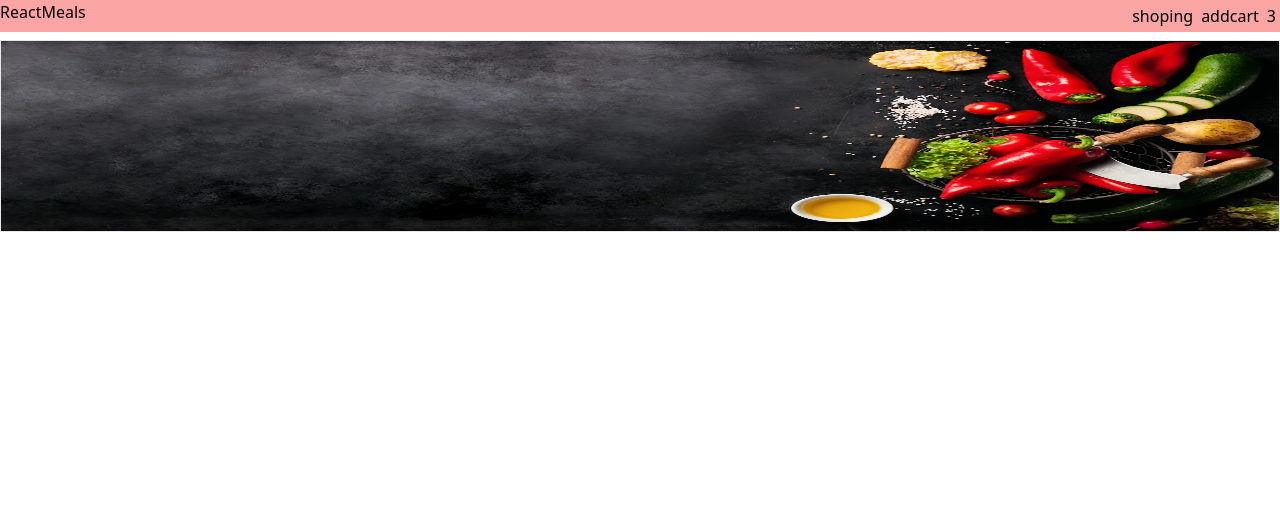
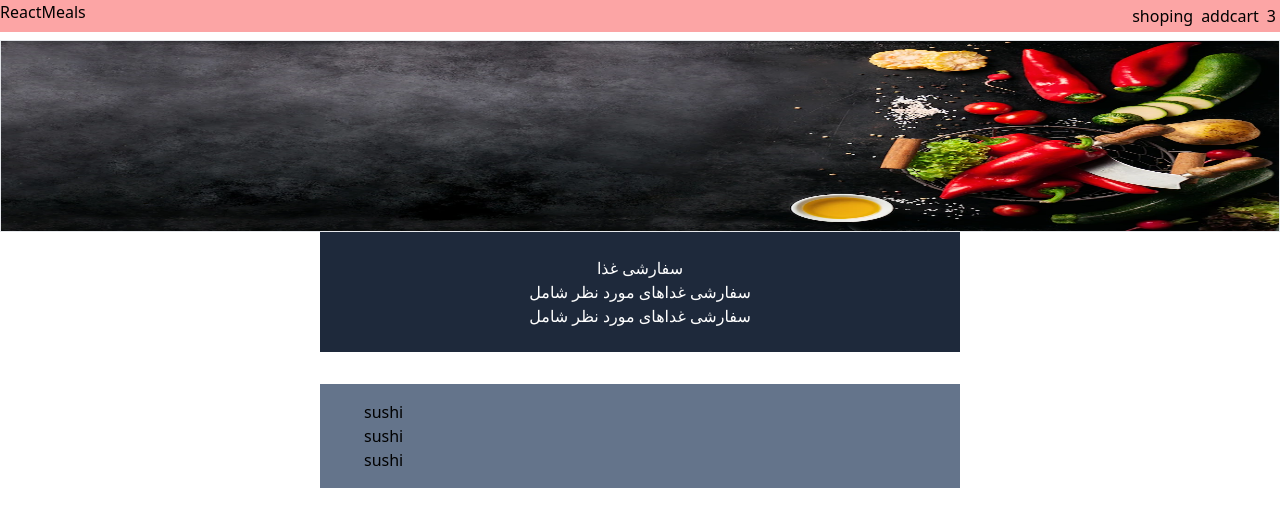
Before and after one commit to mohammadjalizi/Order-food, a React (Create React App) app: page / in a window 1280 px wide. Shown: the top 526 px of the page. Built offline with nearby package versions, Linux system fonts and the light colour scheme.

Commit message:
add project

```diff
--- a/src/App.js
+++ b/src/App.js
@@ -1,10 +1,14 @@
-
+import Meals from './Meals/Meals';
 import './App.css';
 import Header from './LAYOUT/Header';
 function App() {
   return (
     <div className="App">
 <Header/>
+<main>
+<Meals/>
+
+</main>
     </div>
   );
 }
--- /dev/null
+++ b/src/Cart/Card.js
@@ -0,0 +1,9 @@
+const Card=props=>{
+return(
+
+<div className=" bg-slate-500 w-2/4 mt-8 p-4 m-auto">{props.children}</div>
+
+)
+
+}
+export default Card;
--- a/src/Meals/Avalbile.js
+++ b/src/Meals/Avalbile.js
@@ -0,0 +1,43 @@
+import Card from "../Cart/Card"
+
+const DUmmy=[
+{
+id:'m1',
+name:'sushi',
+descripchion:'fineshedprice',
+price:22.29,
+
+},
+{
+    id:'m2',
+    name:'sushi',
+    descripchion:'fineshedprice',
+    price:22.29,
+
+    },
+    {
+        id:'m3',
+        name:'sushi',
+        descripchion:'fineshedprice',
+        price:22.29,
+
+        },
+
+
+]
+
+const Avalbile=props=>{
+const mealis=DUmmy.map(meal=><li>{meal.name}</li>)
+return(
+    <Card>
+
+<ul className=" text-left ml-7 ">
+{mealis}
+
+</ul>
+</Card>
+
+)
+
+}
+export default Avalbile;
--- a/src/Meals/Meals.js
+++ b/src/Meals/Meals.js
@@ -0,0 +1,17 @@
+import { Fragment } from "react";
+import Avalbile from "./Avalbile";
+import Mealssummey from "./Mealssummey";
+const Meals=props=>{
+return(
+<Fragment>
+<Mealssummey/>
+<Avalbile/>
+
+
+</Fragment>
+
+
+)
+
+}
+export  default Meals;
--- a/src/Meals/Mealssummey.js
+++ b/src/Meals/Mealssummey.js
@@ -1,6 +1,10 @@
 const Mealssummey=props=>{
 return(
-
+    <section className=" bg-slate-800 text-white p-6 w-2/4 m-auto">
+    <h2>سفارشی غذا</h2>
+<p>سفارشی غداهای مورد نظر شامل </p>
+<p>سفارشی غداهای مورد نظر شامل </p>
+</section>
 )
 
 }
```
